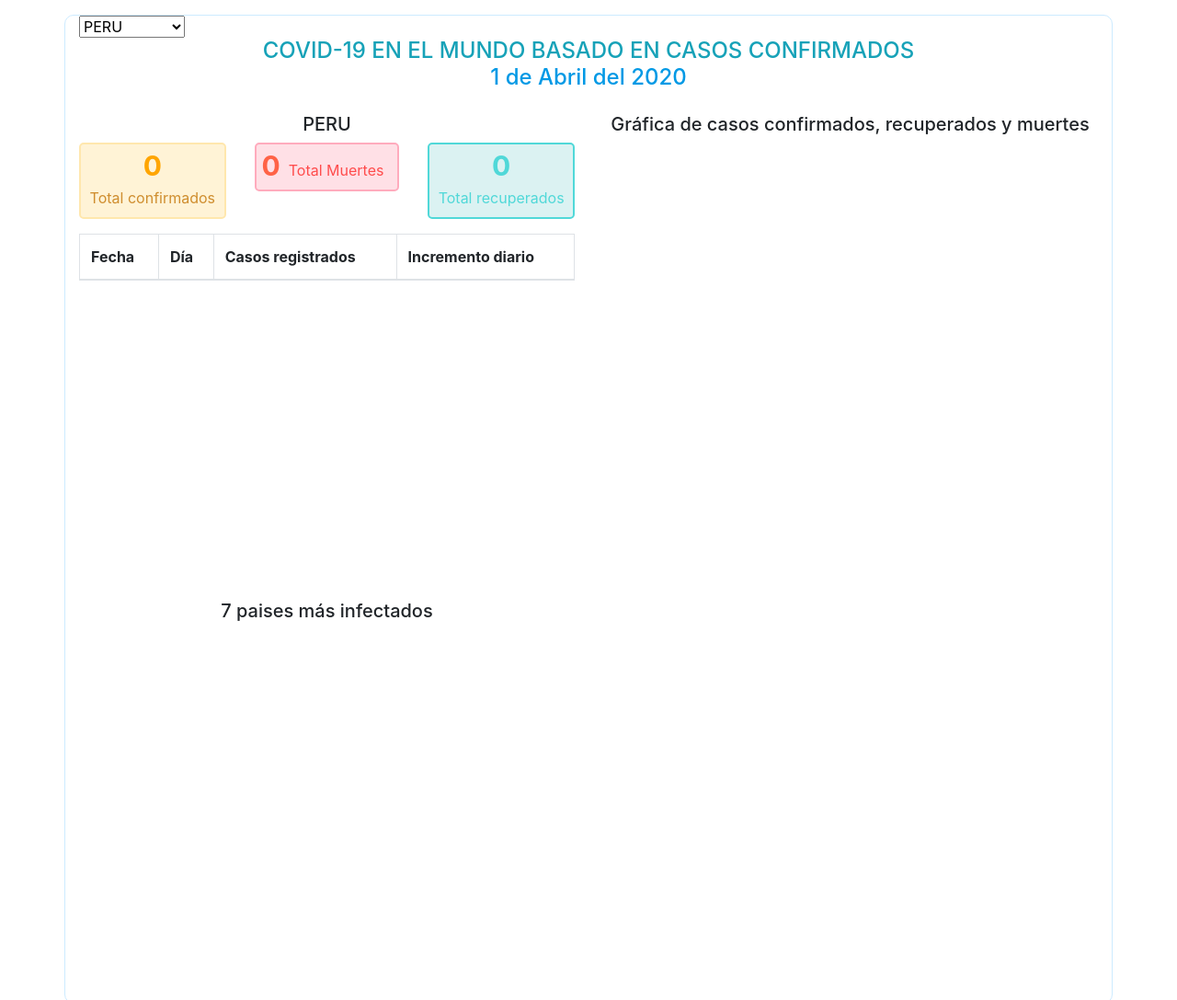
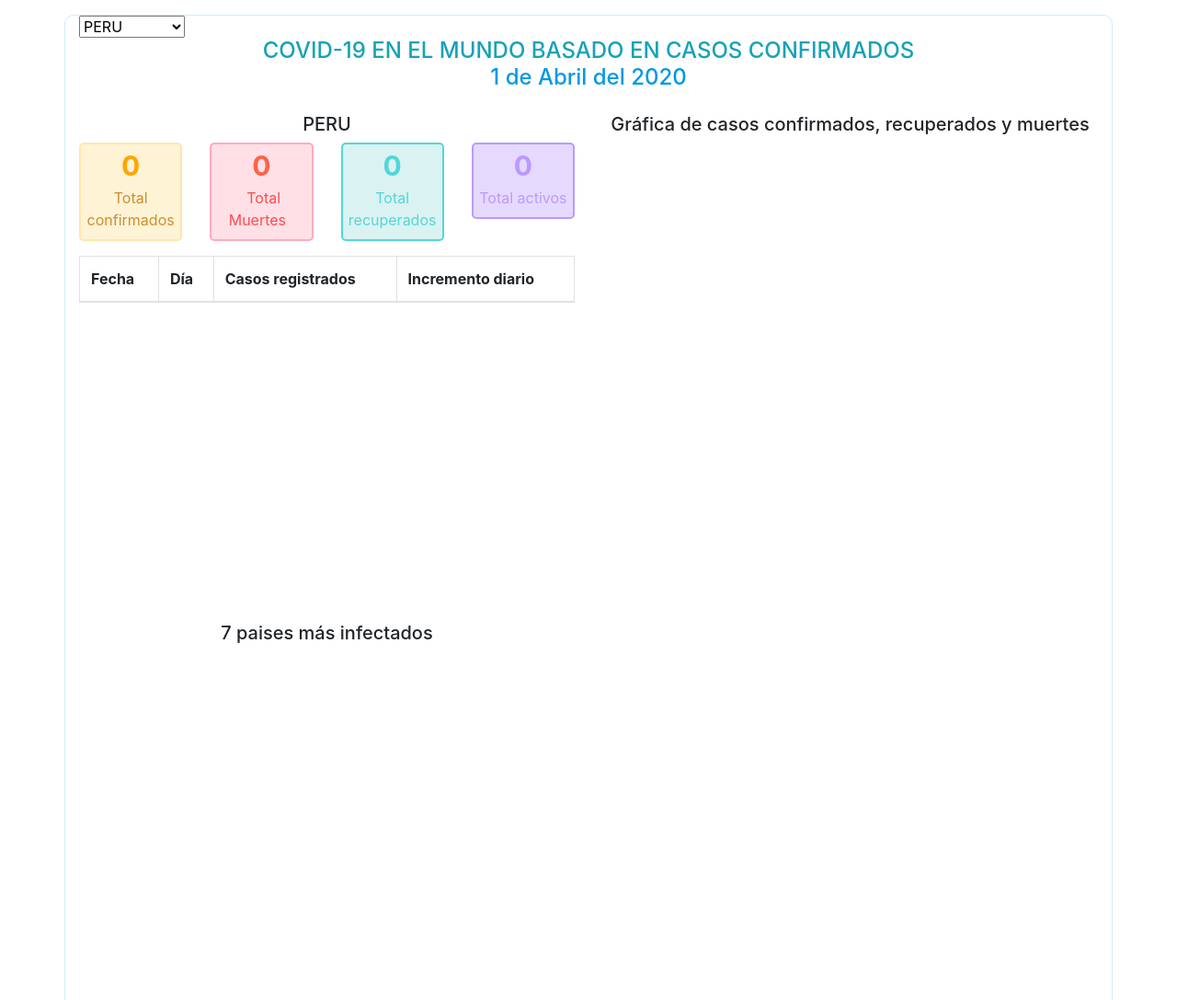
Before and after one commit to MichaelDAbad/covid-19, a plain HTML site: page index.html in a window 1280 px wide. Shown: the top 1087 px of the page at 92% size. Drawn offline with nearby package versions, Linux system fonts and the light colour scheme; no server answers.

Commit message:
agregado casos activos

```diff
--- a/index.html
+++ b/index.html
@@ -38,30 +38,30 @@
 		<div class="col-md-6 col-sm-12" >
 			<h5 class="text-center" id="_pais_">PERU</h5>
 			<div class="row mb-3">
-			  <div class="col-4 totales" id="total_confirmados">
+			  <div class="col-6 col-md-3 totales" id="total_confirmados">
 			  	<button>
 					<span>0</span>
 					<label>Total confirmados</label>
 				</button>
 			  </div>
-			  <div class="col-4 totales text-center" id="total_muertes">
+			  <div class="col-6 col-md-3 totales text-center" id="total_muertes">
 			  	<button>
 					<span>0</span>
 					<label>&nbsp;Total Muertes&nbsp;&nbsp;</label>
 				</button>
 			  </div>
-			  <div class="col-4 totales" id="total_recuperados">
+			  <div class="col-6 col-md-3 totales" id="total_recuperados">
 			  	<button>
 					<span>0</span>
 					<label>Total recuperados</label>
 				</button>
 			  </div>
-			  <!-- <div class="col-3 col-md-3">
-			  	<button style="background: #DBF2F2; border-radius: 5px; border: 2px solid #87E4E4;">
-					<span><h3>850</h3></span>
-					<label>Casos activos</label>
+			  <div class="col-6 col-md-3 totales" id="total_activos">
+			  	<button>
+					<span>0</span>
+					<label>Total activos</label>
 				</button>
-			  </div> -->
+			  </div>
 			</div>
 
 
@@ -166,6 +166,7 @@
 		  	$('#total_confirmados > button > span').text(objUltimoRegist.confirmed); //
 		  	$('#total_muertes > button > span').text(objUltimoRegist.deaths);
 		  	$('#total_recuperados > button > span').text(objUltimoRegist.recovered);
+		  	$('#total_activos > button > span').text(objUltimoRegist.confirmed - objUltimoRegist.recovered);
 		}
 	})
 
@@ -176,6 +177,7 @@ function openChart(newData){
 	var arrayCasoConfirmado = [];
 	var arrayRecovered = [];
 	var arrayDeaths = [];
+	var arrayActives = [];
 	newData.forEach( ({date, confirmed, recovered, deaths}) => {
 		i++;
 
@@ -183,6 +185,7 @@ function openChart(newData){
 		arrayCasoConfirmado.push(confirmed);
 		arrayRecovered.push(recovered);
 		arrayDeaths.push(deaths);
+		arrayActives.push(confirmed - recovered);
 	} )
 
 	// console.log(arrayCasoConfirmado);
@@ -221,6 +224,17 @@ function openChart(newData){
 	            ],
 	            borderColor: [
 	                'rgba(75, 192, 192, 1)'
+	            ],
+	            borderWidth: 2
+	        },
+	        {
+	            label: '# Activos',
+	            data: arrayActives,
+	            backgroundColor: [
+	                'rgba(153, 102, 255, 0.2)'
+	            ],
+	            borderColor: [
+	                'rgba(153, 102, 255, 1)'
 	            ],
 	            borderWidth: 2
 	        }]
--- a/resources/css/styles.css
+++ b/resources/css/styles.css
@@ -41,6 +41,20 @@
 			color: #50D8D8;
     	}
 
+
+        #total_activos > button{
+            background: #E6D9FF;
+            border: 2px solid #BB99FF;
+        }
+        #total_activos > button > span{
+            color: #BB99FF;
+            font-size: 30px;
+            font-weight: bold;
+        }
+        #total_activos > button > label{
+            color: #BB99FF;
+        }
+
     	#fecha{
     		color: #0099e5;
     	}
```
